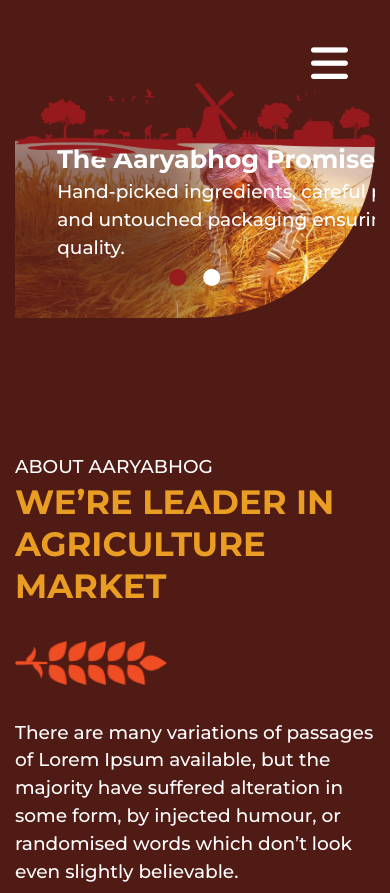
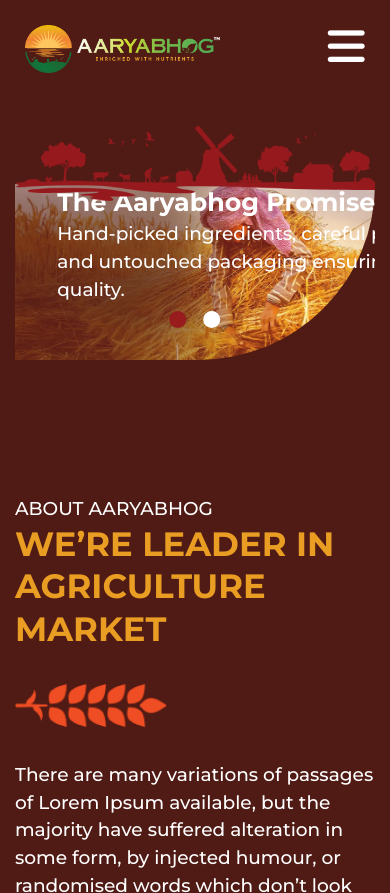
Before and after one commit to v4vikram/aaryabhog, a website: page index.html in a window 390 px wide. Shown: the top 893 px of the page. Drawn offline with nearby package versions, Linux system fonts and the light colour scheme.

Commit message:
responsive

```diff
--- a/assets/css/main.css
+++ b/assets/css/main.css
@@ -414,6 +414,9 @@
     .footer-bg {
         height: 125vh;
     }
+    .testimonial-section::before {
+display: none;
+    }
     .testimonial-slider .owl-dots {
         right: 5vh;
         bottom: 3vh;
--- a/index.html
+++ b/index.html
@@ -157,13 +157,16 @@
             </nav>
         </div>
     </header>
-    <div class="hamburger-wrapper absolute right-[5vh] top-[5vh] z-50 lg:hidden">
+    <div class="absolute left-[3vh] top-[3vh] z-40 w-[50%]">
+        <img src="assets/img/header-logo.webp" alt="header-logo" class="">
+    </div>
+    <div class="hamburger-wrapper fixed right-[3vh] top-[3vh] z-50 lg:hidden">
         <div class="toggle-btn">
 
             <i class="fa-solid fa-bars text-white text-[5vh]"></i>
         </div>
     </div>
-    <main class="home-page relative top-[10vh]">
+    <main class="home-page relative top-[15vh]">
         <!-- ========= Banner =========== -->
         <section class="custom-width">
             <div class="banner-owl-wrapper">
```
